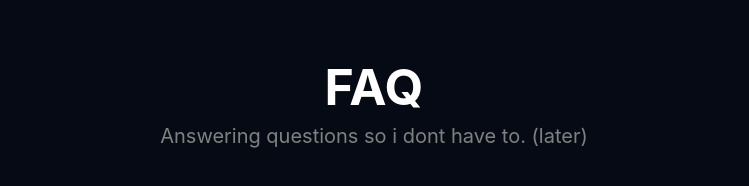
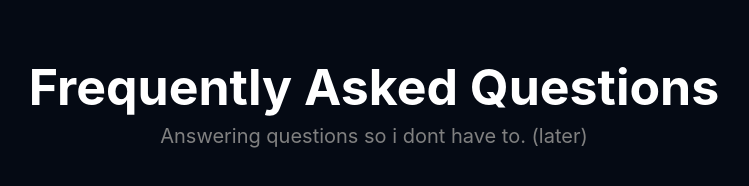
Before and after one commit to Astronuat21/aps, a plain HTML site: page FAQ_Page/FAQ.html in a window 1280 px wide. Shown: the whole page, without its empty margins (266-1015 px from the left). Drawn offline with Linux system fonts and the light colour scheme.

Commit message:
faq -> frequently asked questions

```diff
--- a/FAQ_Page/FAQ.html
+++ b/FAQ_Page/FAQ.html
@@ -4,7 +4,7 @@
         <link rel="stylesheet" href="../styles.css">
     </head>
     <body>
-        <p class="Center_Large">FAQ</p>
+        <p class="Center_Large">Frequently Asked Questions</p>
         <p class="Center_Small">Answering questions so i dont have to. (later)</p>
     </body>
 </html>
```
Also changed, not shown: index.html (+1 -1 lines).
